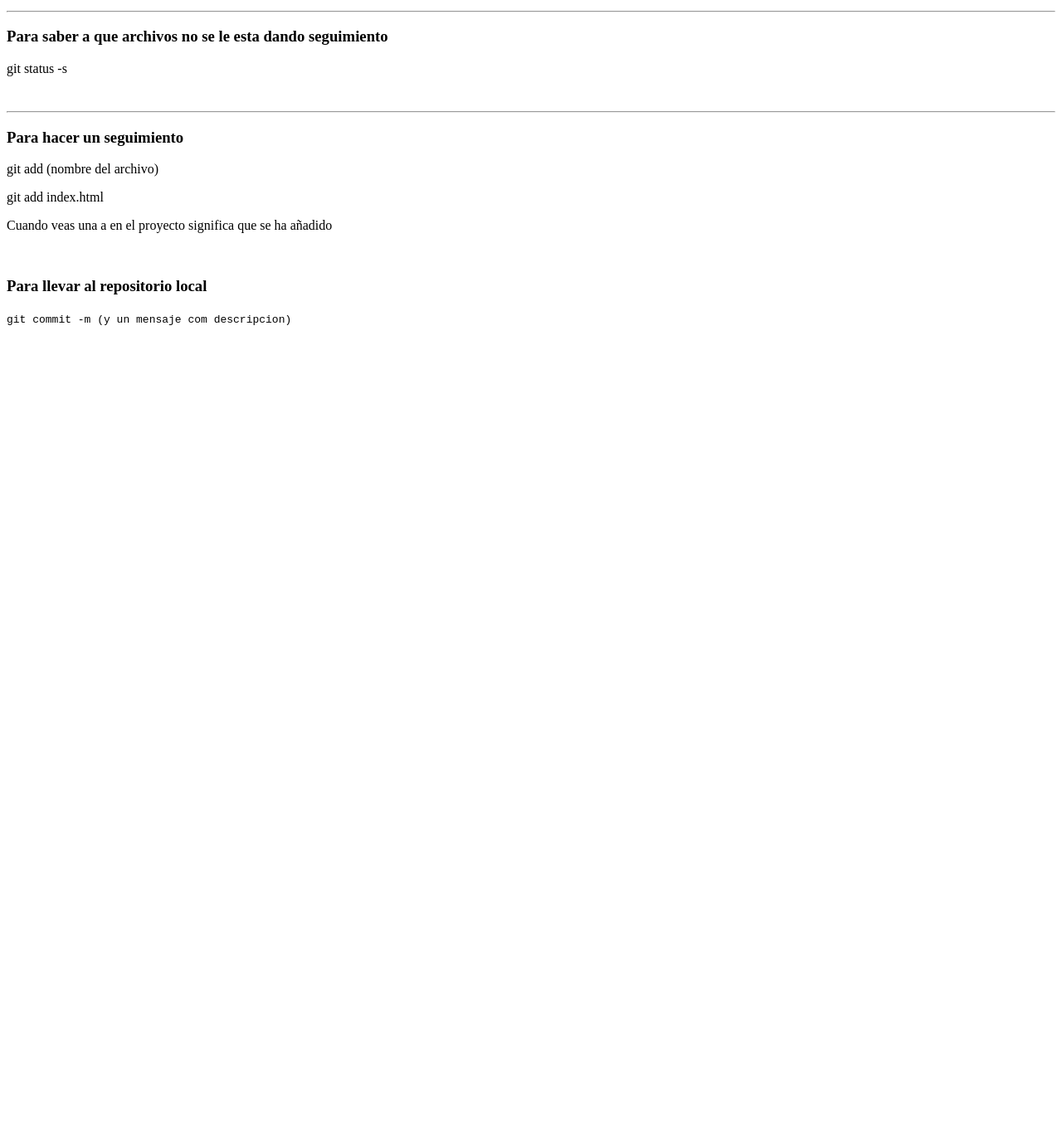
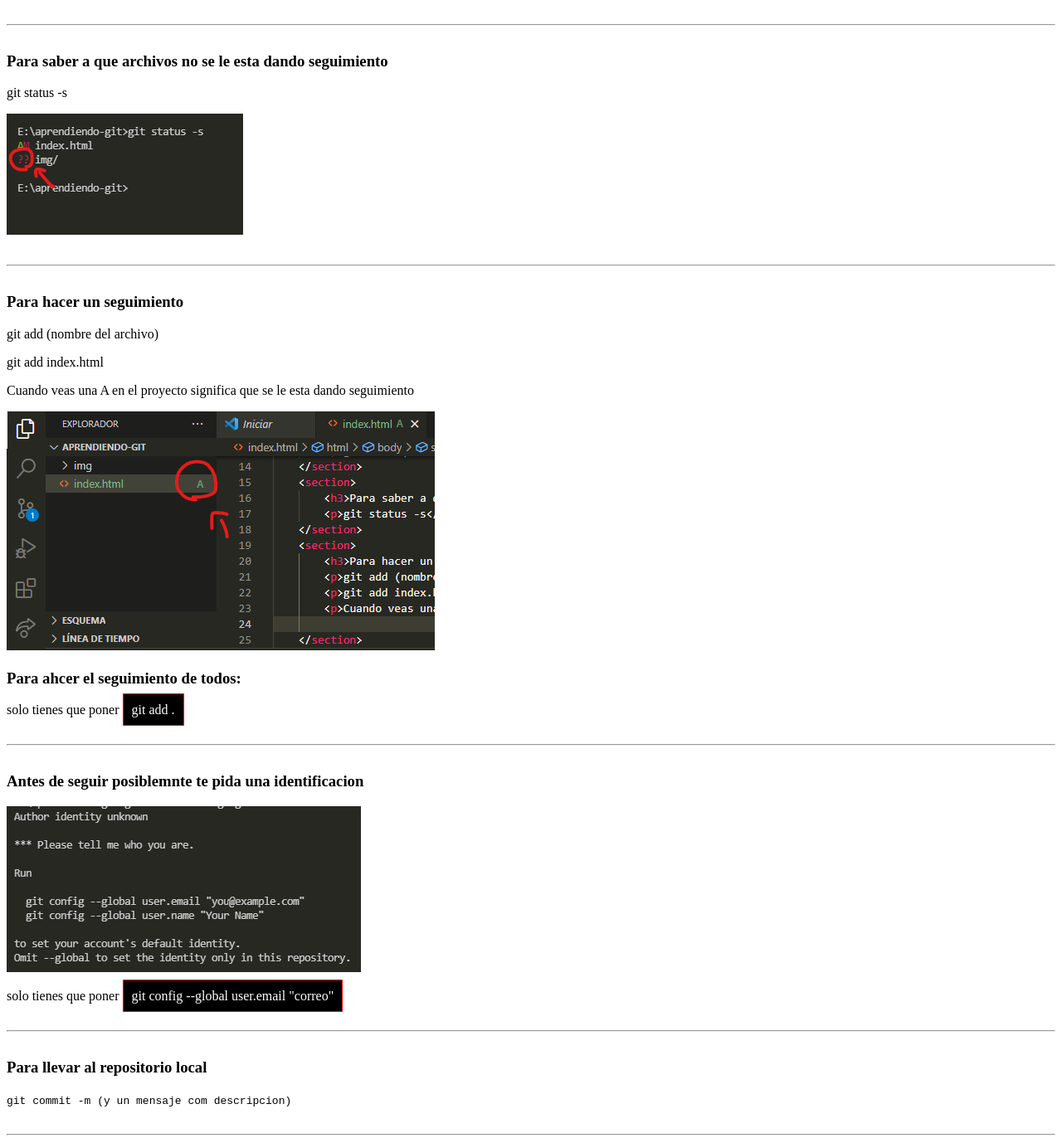
Before and after one commit to Lifeshoft-Code/probando-git, a plain HTML site: page index.html in a window 1280 px wide. Shown: the part 142-1514 px from the top of the page at 83% size. Before the commit the page ends 800 px from the top, so only its background shows below. Drawn offline with Linux system fonts and the light colour scheme.

Commit message:
agregando las imagenes y

```diff
--- a/index.html
+++ b/index.html
@@ -12,24 +12,35 @@
         <h3>Indicar que vamos a iniciar a trabajar con git en nuestro proyecto</h3>
         <p>git init (una sola vez por proyecto)</p>
     </section>
-    <hr>
+    <hr style="margin-bottom: 2em; margin-top: 2em;">
     <section>
         <h3>Para saber a que archivos no se le esta dando seguimiento</h3>
         <p>git status -s</p>
         <img src="./img/git status -s.png" alt="">
     </section>
-    <hr>
+    <hr style="margin-bottom: 2em; margin-top: 2em;">
     <section>
         <h3>Para hacer un seguimiento</h3>
         <p>git add (nombre del archivo)</p>
         <p>git add index.html</p>
-        <p>Cuando veas una a en el proyecto significa que se ha añadido</p>
+        <p>Cuando veas una A en el proyecto significa que se le esta dando seguimiento</p>
         <img src="./img/Captura de pantalla 2022-03-25 181443.png" alt="">
+        <h3>Para ahcer el seguimiento de todos:</h3>
+        <p>solo tienes que poner <span style="border: 1px solid red; background-color: black; color: white; padding: 10px;">git add .</span></p>
+        <p></p>
     </section>
+    <hr style="margin-bottom: 2em; margin-top: 2em;">
+    <section>
+        <h3>Antes de seguir posiblemnte te pida una identificacion</h3>
+        <img src="./img/author indetity unknown.png" alt="">
+        <p>solo tienes que poner <span style="border: 1px solid red; background-color: black; color: white; padding: 10px;">git config --global user.email "correo"</span></p>
+    </section>
+    <hr style="margin-bottom: 2em; margin-top: 2em;">
     <section>
         <h3>Para llevar al repositorio local</h3>
         <code>git commit -m (y un mensaje com descripcion)</code>
     </section>
+    <hr style="margin-bottom: 2em; margin-top: 2em;">
 
 </body>
 </html>
```
Also changed, not shown: img/Captura de pantalla 2022-03-25 181443.png (added), img/author indetity unknown.png (added), img/git status -s.png (added).
